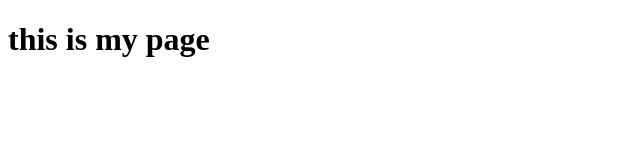
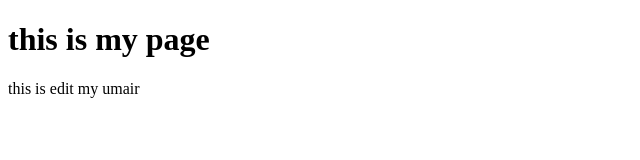
Before and after one commit to ashimalik123/007, a plain HTML site: page index.html in a window 1280 px wide. Shown: the whole page, without its empty margins (0-640 px from the left). Drawn offline with Linux system fonts and the light colour scheme.

Commit message:
Update index.html

```diff
--- a/index.html
+++ b/index.html
@@ -7,5 +7,6 @@
 </head>
 <body>
     <h1> this is my page</h1>
+    <p>this is edit my umair</p>
 </body>
 </html>
```
